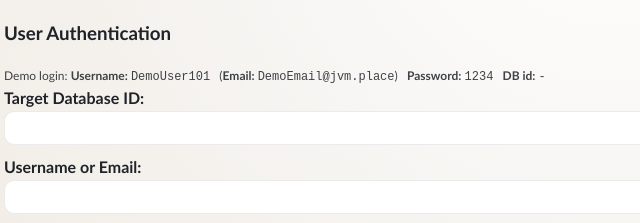
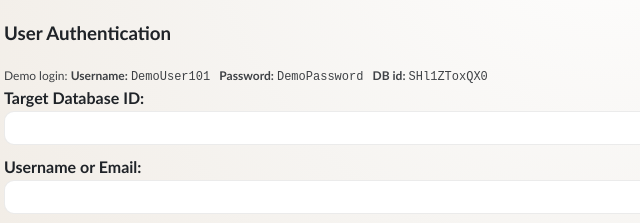
Before and after one commit to JenteVM/Public-Tests, a plain HTML site: page Central-Authorization-Tool/index.html in a window 1280 px wide. Shown: the part 145-368 px from the top of the page, 28-668 px from the left. Drawn offline with Linux system fonts and the light colour scheme.

Commit message:
Update demo login information in authentication form

```diff
--- a/Central-Authorization-Tool/index.html
+++ b/Central-Authorization-Tool/index.html
@@ -345,7 +345,7 @@
   <!-- Authentication form (always displayed before login) -->
   <div id="authForm" data-form="auth">
     <h3>User Authentication</h3>
-    <div id="demoLoginNote" class="meta-line">Demo login: <strong>Username:</strong> <code>DemoUser101</code> &nbsp; (<strong>Email:</strong> <code>DemoEmail@jvm.place</code>) &nbsp; <strong>Password:</strong> <code>1234</code> &nbsp; <strong>DB id:</strong> <code>-</code></div>
+    <div id="demoLoginNote" class="meta-line">Demo login: <strong>Username:</strong> <code>DemoUser101</code> &nbsp; <strong>Password:</strong> <code>DemoPassword</code> &nbsp; <strong>DB id:</strong> <code>SHl1ZToxQX0</code></div>
     <label>Target Database ID:</label>
   <input id="authDbIdUsers" type="text" required>
 
```
